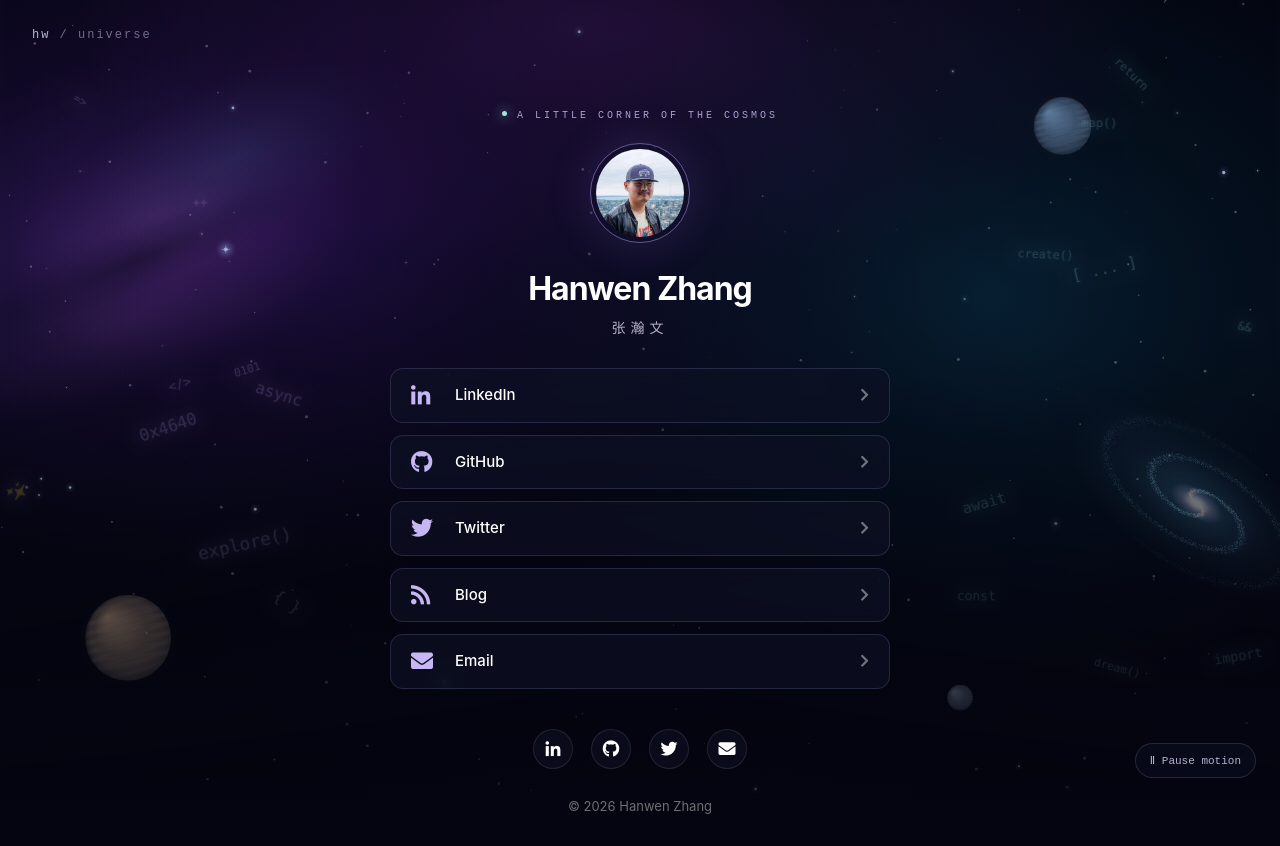
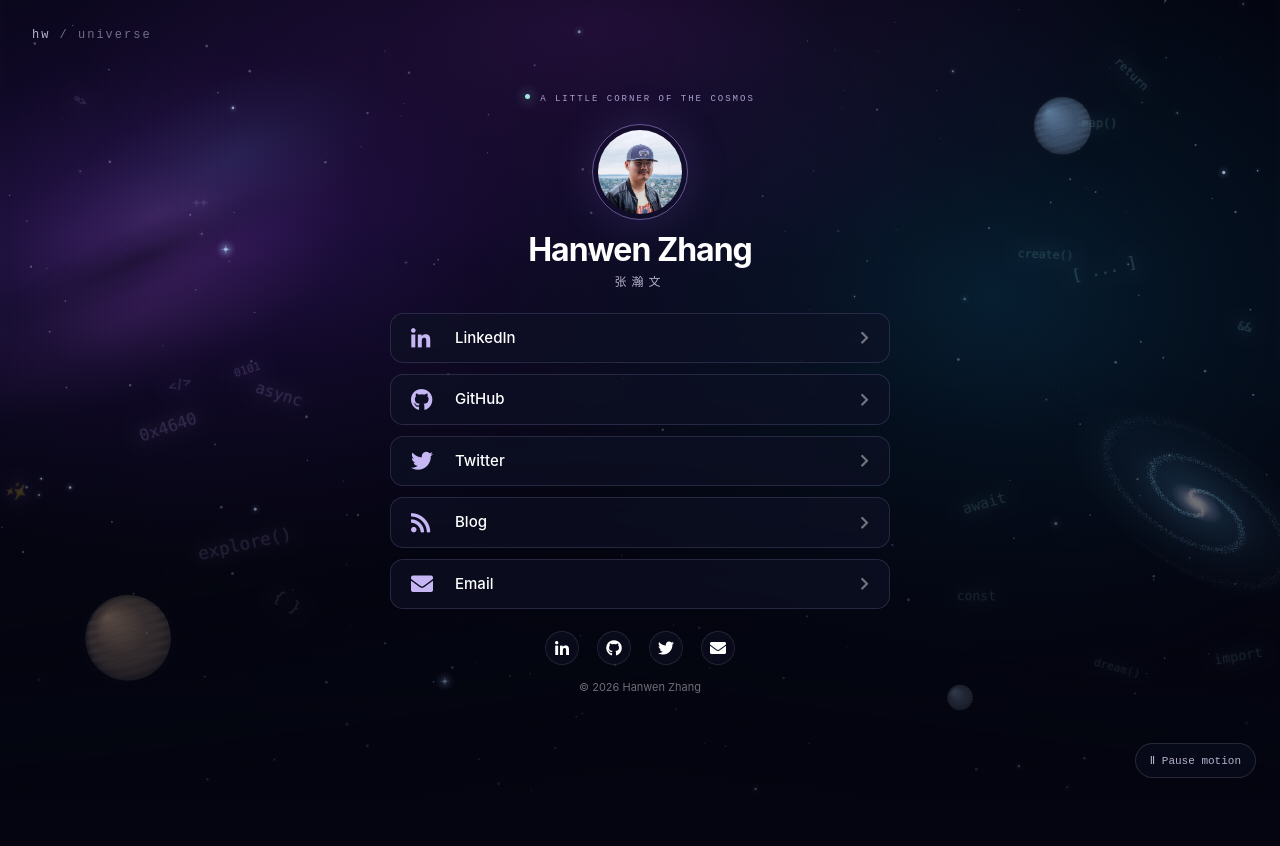
Before and after one commit to hwzh4640/hanwe.nz, a website: page index.html in a window 1280 px wide. After the commit the page ends 800 px from the top, so only its background shows below. Drawn offline with Linux system fonts and the light colour scheme; animation ran at ten frames a second.

Commit message:
Adapt profile layout to viewport height

```diff
--- a/css/style.css
+++ b/css/style.css
@@ -221,3 +221,36 @@ a:focus-visible, button:focus-visible { outline: 2px solid #bbabff; outline-offs
 .code-fragment { position: absolute; opacity: .25; font-family: ui-monospace, SFMono-Regular, Consolas, monospace; white-space: pre; text-shadow: 0 0 15px currentColor; will-change: transform; }
 @media (max-width: 700px) { .content { padding-top: 95px; padding-bottom: 85px; max-width: 460px; } .code-fragment { font-size: 9px; opacity: .2; }  .space-mark { left: 22px; top: 22px; } #motion-toggle { bottom: 15px; right: 15px; } }
 @media (prefers-reduced-motion: reduce) { .code-fragment { animation: none; } .link-btn, .social-icons a { transition: none; } }
+
+/* Fit the profile to the viewport while keeping short screens accessible. */
+html { min-height: 100%; }
+body { min-height: 100svh; }
+.content {
+  --fit: clamp(0px, calc((100svh - 480px) / 25), 12px);
+  min-height: 100svh;
+  width: 100%;
+  padding: max(42px, env(safe-area-inset-top)) 20px max(52px, env(safe-area-inset-bottom));
+  display: flex;
+  flex-direction: column;
+  justify-content: center;
+}
+.orbit-label { margin-bottom: calc(8px + var(--fit)); font-size: 9px; letter-spacing: 2px; }
+.profile-section { margin-bottom: calc(10px + var(--fit)); }
+.profile-photo { width: clamp(56px, 12svh, 100px); height: clamp(56px, 12svh, 100px); margin-bottom: calc(var(--fit) / 2); }
+.name { font-size: clamp(23px, 4svh, 32px); line-height: 1.15; }
+.tagline { font-size: 12px; line-height: 1.5; }
+.links { gap: calc(5px + var(--fit) / 2); margin-bottom: calc(10px + var(--fit)); }
+.link-btn { min-height: 40px; padding: calc(7px + var(--fit) / 2) 20px; }
+.link-btn span { font-size: 15px; }
+.social-icons { gap: 18px; margin-bottom: calc(8px + var(--fit) / 2); }
+.social-icons a { width: 34px; height: 34px; font-size: 16px; }
+footer { font-size: 11px; }
+@media (max-height: 520px) and (min-width: 600px) {
+  .content { max-width: 850px; display: grid; grid-template-columns: 1fr 1.3fr; gap: 8px 36px; align-content: center; padding: 40px 32px; }
+  .orbit-label { grid-column: 1; margin: 0; align-self: end; }
+  .profile-section { grid-column: 1; grid-row: 2; margin: 0; }
+  .links { grid-column: 2; grid-row: 1 / 5; margin: 0; }
+  .social-icons { grid-column: 1; margin: 0; }
+  footer { grid-column: 1; }
+  .profile-photo { width: 64px; height: 64px; }
+}
```
